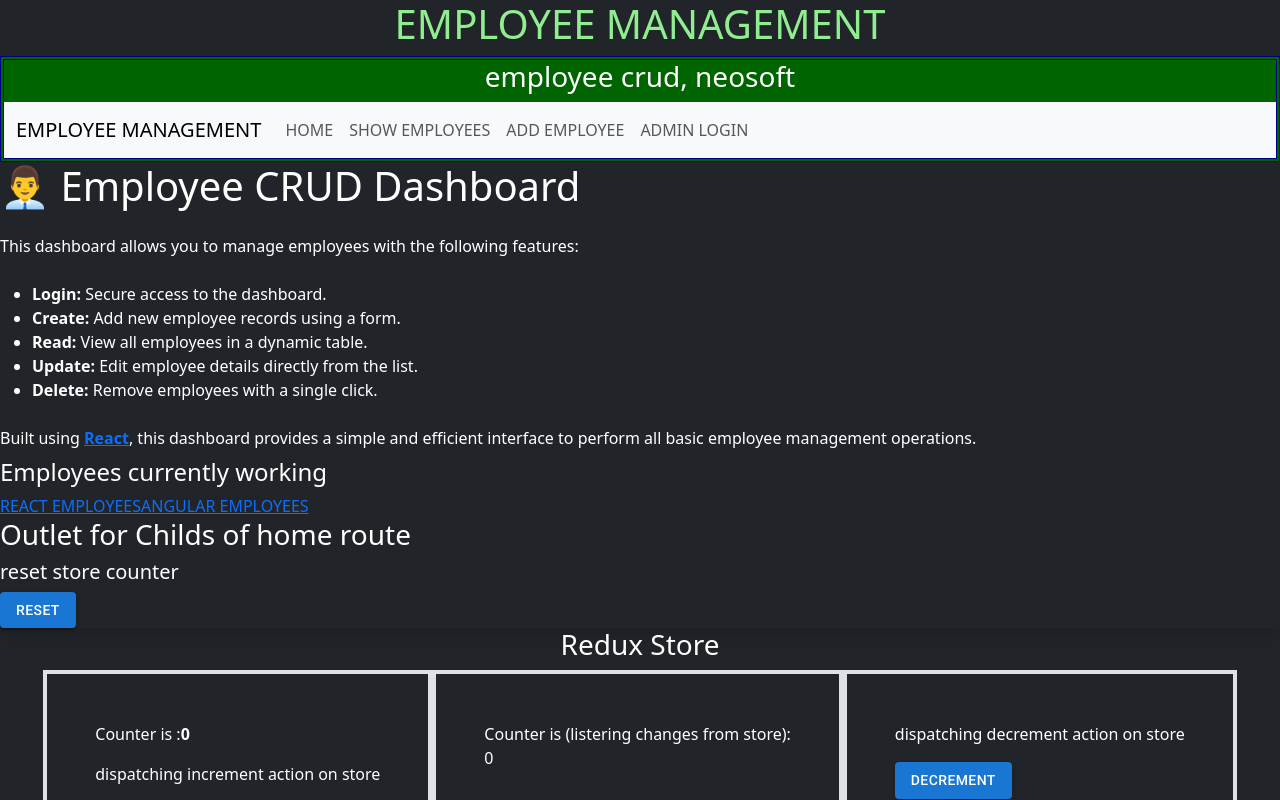
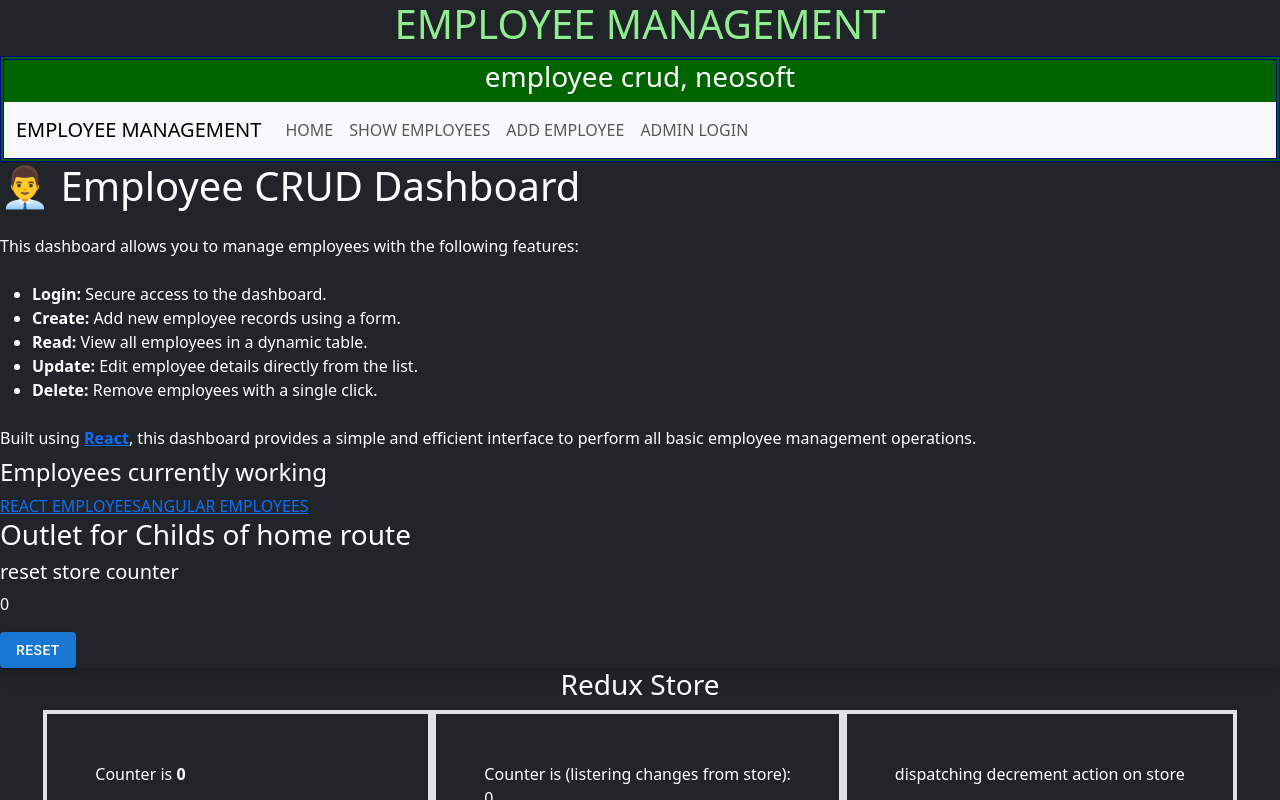
Before and after one commit to vinaneosoft/employee-crup-viteapp, a React (Vite) app: page /home in a window 1280 px wide. Shown: the top 800 px of the page. Built offline with nearby package versions, Linux system fonts and the light colour scheme.

Commit message:
in component get state from store

```diff
--- a/src/components/Dashboard.jsx
+++ b/src/components/Dashboard.jsx
@@ -1,9 +1,10 @@
-import { useDispatch } from "react-redux";
+import { useDispatch, useSelector } from "react-redux";
 import { Link, Outlet } from "react-router-dom";
 import { resetAction } from "../couterstore/counterSlice";
-import { Button } from "@mui/material";
+import { Button, useScrollTrigger } from "@mui/material";
 function Dashboard(){
  const dispatch= useDispatch();
+ const count=useSelector((state)=>state.counter.value)
     return (
         <div className="p-6 max-w-3xl mx-auto  rounded shadow">
           <h1 className="text-3xl font-bold mb-4">👨‍💼 Employee CRUD Dashboard</h1>
@@ -35,6 +36,7 @@
           </div>
           <div>
             <h5>reset store counter</h5>
+            <p>{count}</p>
             <Button onClick={()=>dispatch(resetAction())} variant="contained">RESET </Button>          </div>
         </div>
 
--- a/src/components/reduxcomponents/IncrementCounter.jsx
+++ b/src/components/reduxcomponents/IncrementCounter.jsx
@@ -8,8 +8,8 @@
     return(
          <>
          <p>
-            <label>Counter is : </label>
-            <b>{count}</b>
+            <label>Counter is  </label>
+            <b> {count}</b>
          </p>
         <p>dispatching increment action on store</p>
         <Button onClick={()=>dispatch(incrementAction())} variant="contained">INCREMENT</Button>
```
